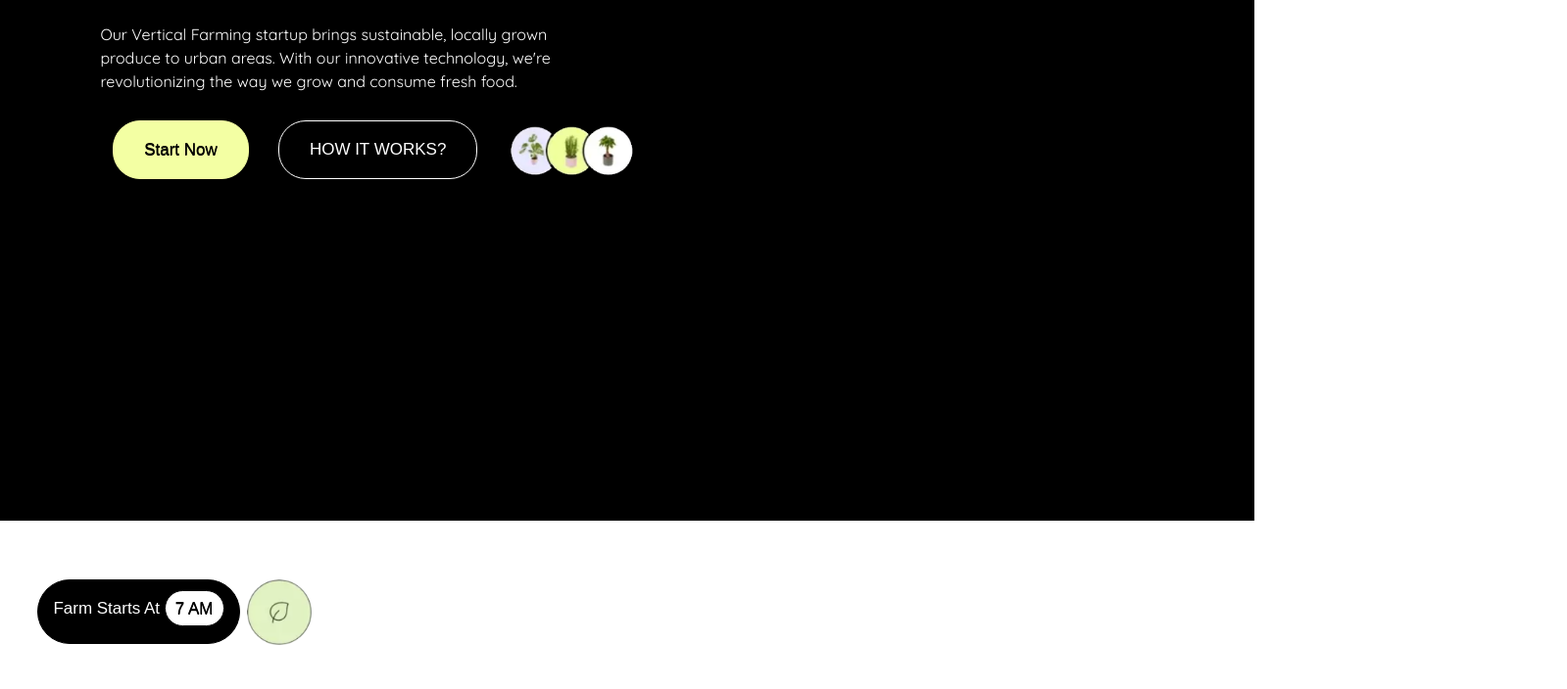
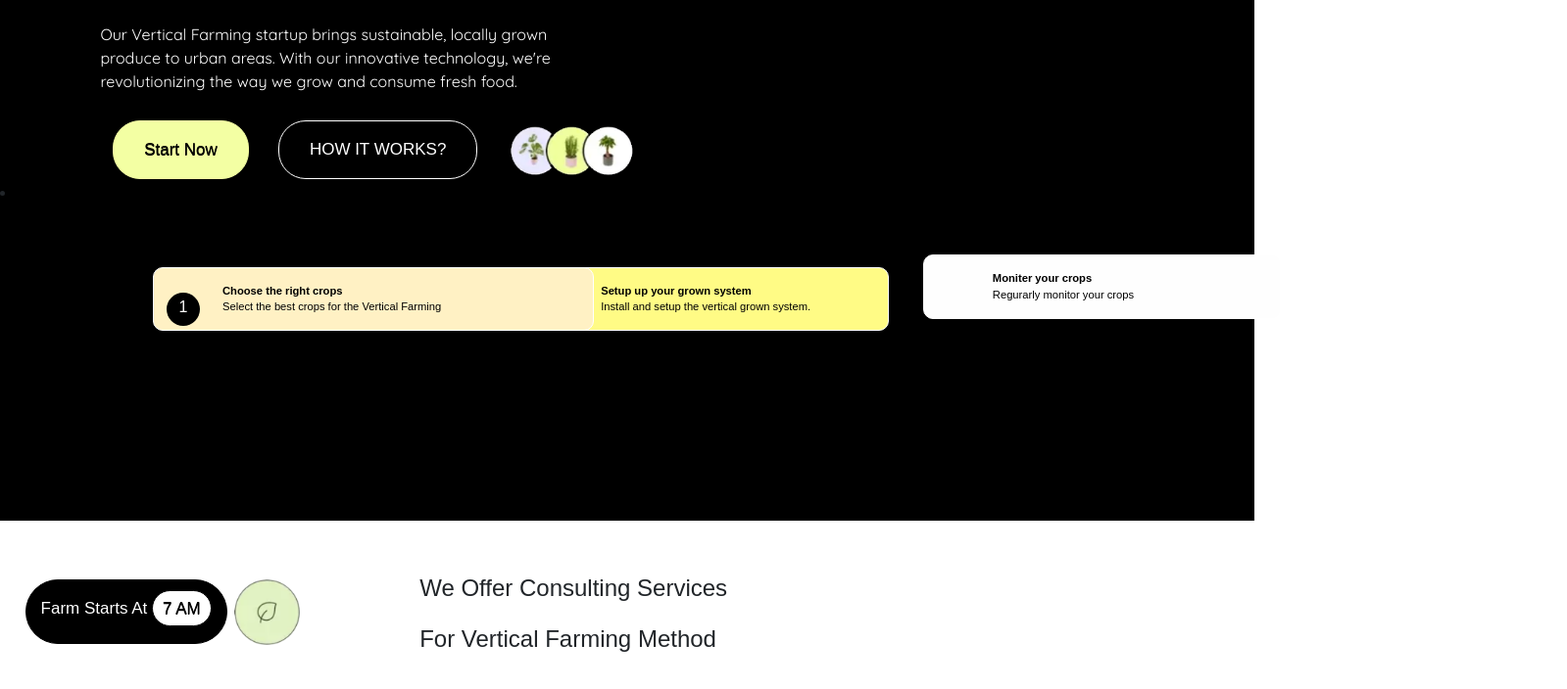
Before and after one commit to Aakash-suresh/Template-Recreation, a plain HTML site: page index.html in a window 1280 px wide. Shown: the part 468-1172 px from the top of the page at 98% size, 1599 px wide, since content can reach past the window. Drawn offline with nearby package versions, Linux system fonts and the light colour scheme.

Commit message:
Added. Contents to the center of the webpage

```diff
--- a/Asserts/css/Style.css
+++ b/Asserts/css/Style.css
@@ -1,6 +1,7 @@
 * {
     box-sizing: border-box;
     font-family: Arial, Helvetica, sans-serif,Impact, 'Arial Narrow Bold', sans-serif;
+    /* width: 100%; */
   }
   .header {
     width: 100%;
@@ -191,14 +192,15 @@ text-align: center;
 {
   background-color: #ffffff;
   display: inline-block;
-  height: 200px;
+  height: 100px;
   width: 100%;
 }
 .f_btn_1
 {
   display: inline-block;
-  padding-left: 3%;
+  padding-left: 2%;
   padding-top: 4%;
+  /* padding-right: 70%; */
 }
 .myButton_f {
 	background-color:#000000;
@@ -244,3 +246,131 @@ text-align: center;
   border-collapse: collapse;
   /* z-index: 5; */
 }
+.f_txt
+{
+  font-size: x-large;
+  font-family: 'Caveat', cursive;
+  font-family: 'Inter', sans-serif;
+  font-family: 'Quicksand', sans-serif;
+  text-align: justify;
+  /* padding-left: 0%; */
+  /* padding-right: 75%; */
+  padding-top: 4%;
+  position: absolute;
+  display: inline-block;
+  text-align: left;
+  /* font-style: bold  ; */
+}
+.box3{
+  background-color: #FEFEFE;
+  color: #000000;
+  border: 0.1px solid #ffffff;
+  padding: 15px 70px;
+  font-size: 0.7em;
+  border-radius: 10px;
+  position: absolute;
+  width: 365px;
+  /* padding-top: 600px; */
+  margin-left: 55.1%;
+  /* padding-bottom: 80%; */
+}
+.circle3 {
+  border-radius: 50%;
+  width: 34px;
+  height: 34px;
+  padding: 6px;
+  background: #000000;
+  border: 0px solid #000;
+  color: #fffefe;
+  top: 785px;
+  text-align: center;
+  font: 1em Arial, sans-serif;
+  position: absolute;
+  left: 860px;
+  top: 720px
+  }
+
+.slide-placement
+{
+  padding-top: 11.7%;
+  /* display: inline-block; */
+  display: inline-block;
+  position: absolute;
+  padding-left: 10.8%;
+}
+.slide-placement_1
+{
+  padding-top: 5%;
+  /* display: inline-block; */
+  display: inline-block;
+  position: absolute;
+  padding-left: 26.2%;
+}
+.slide-placement_2
+{
+  padding-top: 5%;
+  display: inline-block;
+  position: absolute;
+  padding-right: 19%;
+}
+.box1{
+  background-color: hsl(58, 100%, 76%);
+  color: #000000;
+  border: 0.1px solid #ffffff;
+  padding: 15px 70px;
+  font-size: 0.7em;
+  border-radius: 10px;
+  position: absolute;
+  width: 365px;
+  /* padding-top: 600px; */
+  margin-left: 55.1%;
+  /* padding-bottom: 80%; */
+}
+#circle3 {
+  border-radius: 50%;
+  width: 34px;
+  height: 34px;
+  padding: 6px;
+  background: #000000;
+  border: 0px solid #000;
+  color: #fffefe;
+  top: 90px;
+  text-align: center;
+  font: 1em Arial, sans-serif;
+  position: absolute;
+  /* padding-left:80%; */
+  left: 60%;
+  display: inline-block;
+  font-smooth:
+  }
+
+.box2{
+  background-color: #fff1c4;
+  color: #000000;
+  border: 0.1px solid #ffffff;
+  padding: 15px 70px;
+  font-size: 0.7em;
+  border-radius: 10px;
+  position: absolute;
+  width: 450px;
+  /* padding-top: 600px; */
+  margin-left: 55.1%;
+  /* padding-bottom: 80%; */
+}
+.circle1
+{
+  border-radius: 50%;
+  width: 34px;
+  height: 34px;
+  padding: 6px;
+  background: #000000;
+  border: 0px solid #000;
+  color: #fffefe;
+  top: 90px;
+  text-align: center;
+  font: 1em Arial, sans-serif;
+  position: absolute;
+  /* padding-left:80%; */
+  left: 60%;
+  display: inline-block;
+}
--- a/index.html
+++ b/index.html
@@ -68,12 +68,32 @@
         <div class="c_btn_2">
             <img src="./Asserts/Images/S_2.png" height="70%" width="70%"/>
         </div>
+        <div class="slide-placement">
+            <p class="box3"><strong>Moniter your crops</strong><br>Regurarly monitor your crops</p>
+            <div class="circle3">1</div>
+         </div>
+<li>
+
+</li>
+<div class="slide-placement_1">
+    <p class="box1"><strong>Setup up your grown system</strong><br>Install and setup the vertical grown system.</p>
+    <p id="circle1">1</p>
+         </div>
+<div class="slide-placement_2">
+    <p class="box2"><strong>Choose the right crops</strong><br>Select the best crops for the Vertical Farming</p>
+    <p id="circle3">1</p>
+         </div>
+        </div>
     </div>
     <div class="footer">
         <div class="f_btn_1">
             <a  href="#" class="myButton_f" id=""><cenrter>Farm Starts At <p class="myButton_i">7 AM</p></cenrter></a>
             <img src="./Asserts/Images/f_2.png" id="pos" height="18%" width="18%">
         </div>
+        <div class="f_txt">
+                <p>We Offer Consulting Services </p>
+                <p>For Vertical Farming Method</p>
+        </div>
     </div>
 </body>
 </html>
```
